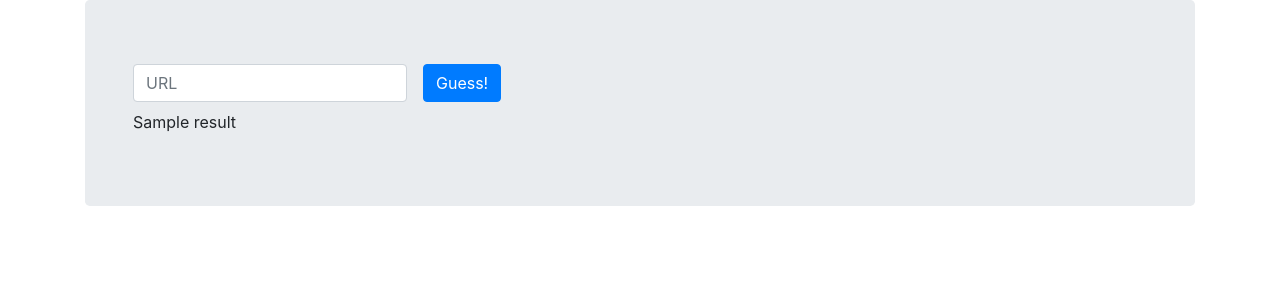
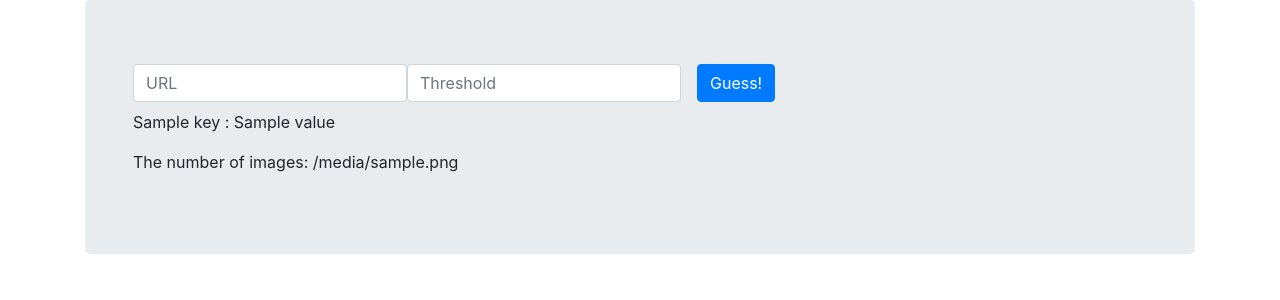
Before and after one commit to vuusale/guessify, a Flask app: template templates/index.html in a window 1280 px wide. Shown: the part 56-356 px from the top of the page. Run offline with Flask 2, Linux system fonts and the light colour scheme; the template is opened without the code that fills it: most values are stand-ins (such as "Sample title", 1, 10 or a date in 2020); some libraries are stand-ins or nearby versions.

Commit message:
Small additions

```diff
--- a/templates/index.html
+++ b/templates/index.html
@@ -33,13 +33,19 @@
             <form class="form-inline" method="post" action="/">
               <div class="form-group mx-sm-3 mb-2">
                 <input type="text" class="form-control" name="url" placeholder="URL">
+                <input type="number" class="form-control" name="threshold" placeholder="Threshold">
               </div>
             <button type="submit" class="btn btn-primary mb-2">Guess!</button>
             </form>
             <div class="form-group mx-sm-3 mb-2">
             <p class="mb-0">
                 {% if result %}
-                  {{ result }}
+                  {% for key,value in result.items() %}
+                  <p>{{ key }} : {{ value }}</p>
+                  {% endfor %}
+                {% endif %}
+                {% if images %}
+                    <p>The number of images: {{ images }}</p>
                 {% endif %}
             </p>
             </div>
```
